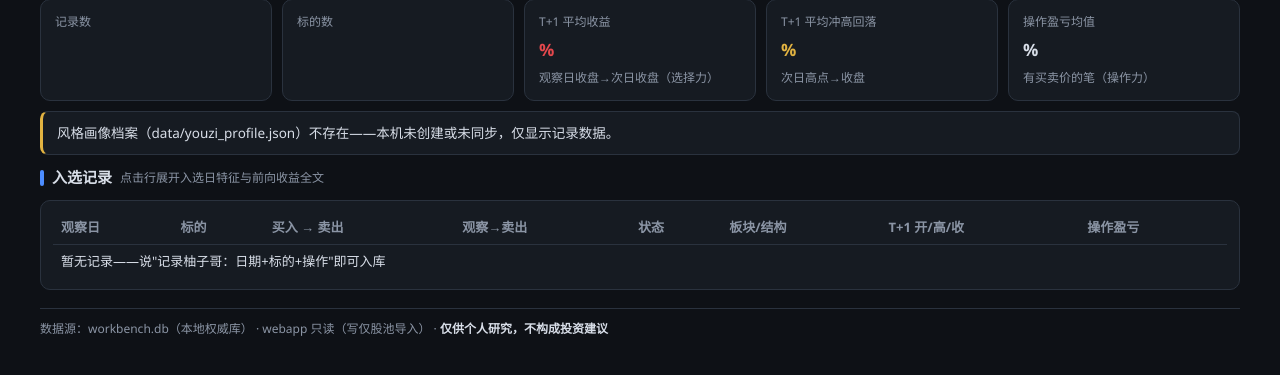
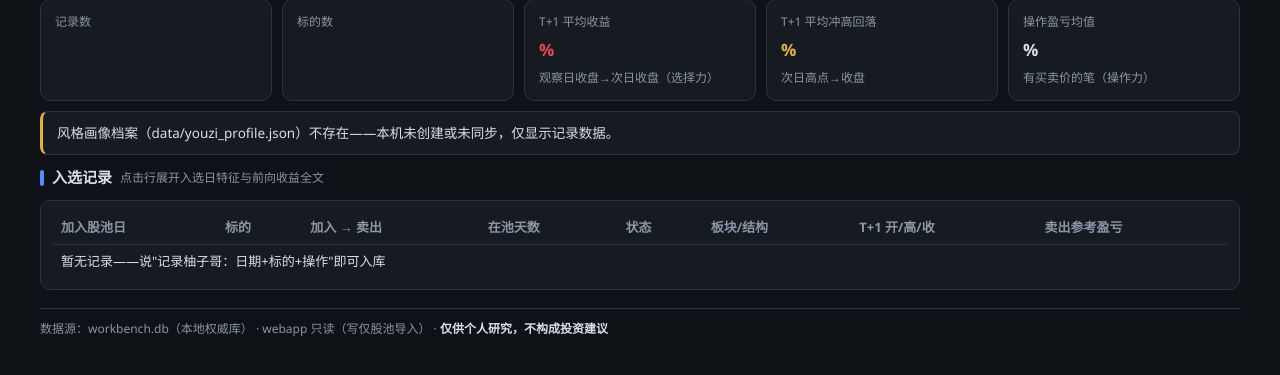
Before and after one commit to Ewan-yu/zcode_financial, a Flask app: template webapp/templates/youzi.html in a window 1280 px wide. Shown: the part 140-515 px from the top of the page. Run offline with Flask 3, Linux system fonts and the light colour scheme; the template is opened without the code that fills it, so the values that code supplies are empty; some libraries are stand-ins or nearby versions.

Commit message:
柚子哥记录语义简化：仅两时点（加入股池日/卖出日），状态合并为在池中/已了结
用户澄清无法确切描述观察/介入时点——只能提供某日加入股池、某日卖出；
买入列保留为预留但不再展示询问；T+1 选择力基准=加入股池日

```diff
--- a/tools/gen_datadict.py
+++ b/tools/gen_datadict.py
@@ -133,7 +133,7 @@ COLS = {
         "entry_ref": "参考介入价（如提供；NULL=未知）",
         "features": "JSON 入选日特征快照（板块/收盘/振幅特征/近5日高点距离/换手/成交额/启动结构）",
         "fwd": "JSON 前向收益与柚子哥操作 {t1_open%/t1_high%/t1_close%/t1_冲高回落%/t3%/t5%/t10%/author_action}",
-        "watch_date": "加入观察日（用户要求必记）", "buy_date": "买入日（未提供则 NULL）",
+        "watch_date": "加入股池日（用户口径：只能提供加入股池/卖出两个时点）", "buy_date": "买入日（预留列——用户无法提供介入时点，实际不使用）",
         "sell_date": "卖出日", "sell_price": "卖出价（与 entry_ref 算操作盈亏%）",
     },
 }
--- a/webapp/app.py
+++ b/webapp/app.py
@@ -357,7 +357,7 @@ def youzi():
         # 生命周期派生：状态 / 观察→卖出自然日 / 操作盈亏%
         import datetime as _dt
         wd, bd, sd = rec.get("watch_date"), rec.get("buy_date"), rec.get("sell_date")
-        rec["status"] = ("已了结" if sd else "持有中" if bd else "观察中")
+        rec["status"] = ("已了结" if sd else "在池中")
         try:
             d0 = _dt.date.fromisoformat((wd or rec["date"])[:10])
             d1 = _dt.date.fromisoformat((sd or _dt.date.today().isoformat())[:10])
@@ -373,10 +373,9 @@ def youzi():
     stats = {"记录数": len(recs), "标的数": len({r["code"] for r in recs}),
              "T+1均值%": round(sum(t1) / len(t1), 2) if t1 else None,
              "T+1平均冲高回落%": round(sum(retr) / len(retr), 2) if retr else None,
-             "状态分布": "了结%d / 持有%d / 观察%d" % (
+             "状态分布": "了结%d / 在池%d" % (
                  sum(1 for r in recs if r["status"] == "已了结"),
-                 sum(1 for r in recs if r["status"] == "持有中"),
-                 sum(1 for r in recs if r["status"] == "观察中")),
+                 sum(1 for r in recs if r["status"] == "在池中"), 0),
              "操作盈亏均值%": round(sum(ops) / len(ops), 2) if ops else None}
     profile = None
     pp = ROOT / "data" / "youzi_profile.json"
--- a/webapp/templates/youzi.html
+++ b/webapp/templates/youzi.html
@@ -35,14 +35,14 @@
 <div class="sec"><h2>入选记录 <span class="sub">点击行展开入选日特征与前向收益全文</span></h2>
 <div class="tbl">
 <table>
-<thead><tr><th>观察日</th><th>标的</th><th>买入 → 卖出</th><th>观察→卖出</th><th>状态</th><th>板块/结构</th><th>T+1 开/高/收</th><th>操作盈亏</th></tr></thead><tbody>
+<thead><tr><th>加入股池日</th><th>标的</th><th>加入 → 卖出</th><th>在池天数</th><th>状态</th><th>板块/结构</th><th>T+1 开/高/收</th><th>卖出参考盈亏</th></tr></thead><tbody>
 {% for r in recs %}
 <tr>
   <td>{{ r.watch_date or r.date }}</td>
   <td><a href="{{ url_for('stock', code=r.code) }}">{{ r.name }}</a></td>
-  <td>{{ r.buy_date or '<span style="color:var(--muted)">未提供</span>' | safe }} → {{ r.sell_date or '—' }}</td>
+  <td>{{ r.watch_date or r.date }} → {{ r.sell_date or '在池中' }}</td>
   <td>{{ r.days if r.days is not none else '—' }} 天</td>
-  <td><span class="badge {{ 'cold' if r.status == '已了结' else 'up' if r.status == '持有中' else 'warn' }}">{{ r.status }}</span></td>
+  <td><span class="badge {{ 'cold' if r.status == '已了结' else 'up' }}">{{ r.status }}</span></td>
   <td class="cold">{{ (r.f.get('启动以来') or '')[:14] }}</td>
   <td>{% set w = r.w %}{% if w.get('t1_open%') is not none %}
       <span class="{{ 'up' if w['t1_open%'] > 0 else 'down' }}">{{ w['t1_open%'] }}%</span> /
```
